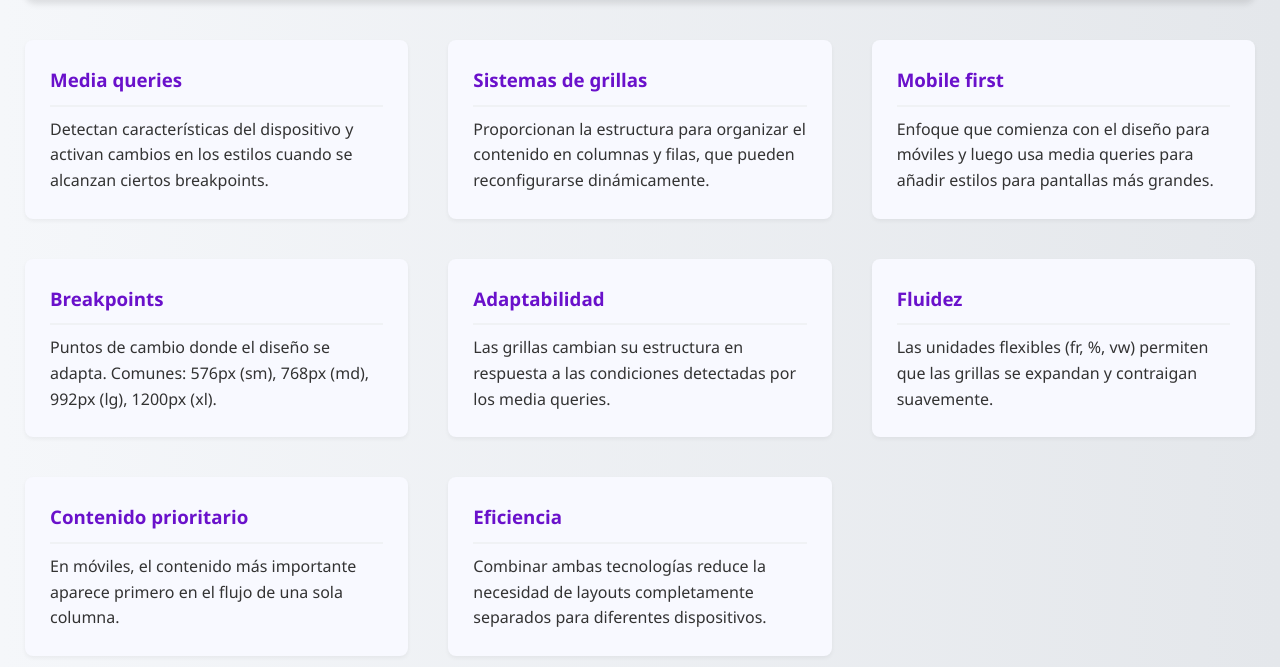
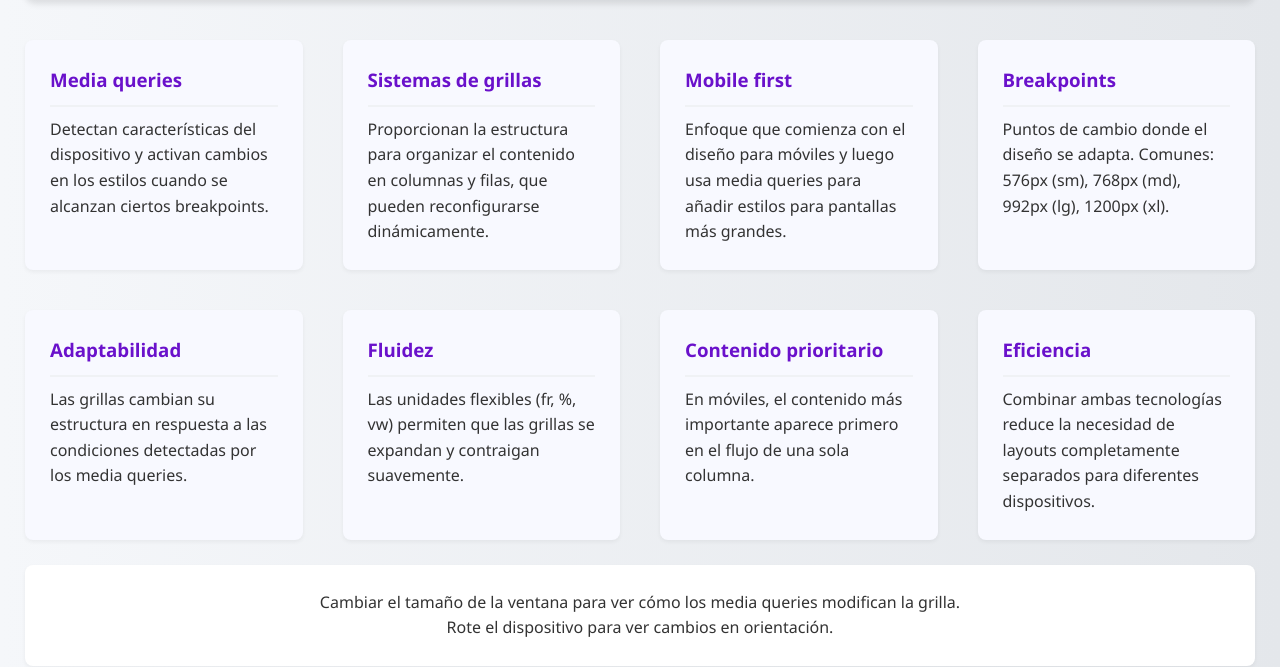
Before and after one commit to ismora/C2_2025_SOFT11, a plain HTML site: page Bootstrap/Ejercicio grillas y media queries/ejercicio.html in a window 1280 px wide. Shown: the part 152-819 px from the top of the page. Drawn offline with nearby package versions, Linux system fonts and the light colour scheme.

Commit message:
[update] mediaQueries con practica

```diff
--- a/Bootstrap/Ejercicio grillas y media queries/ejercicio.css
+++ b/Bootstrap/Ejercicio grillas y media queries/ejercicio.css
@@ -107,6 +107,22 @@ footer {
 
 /* Escritorio (≥992px) */
 
+@media (min-width: 992px) {
+    body {
+        padding: var(--spacing-md);
+    }
+
+    .grid-system {
+        grid-template-columns: repeat(4, 1fr);
+        /* 3 columnas: Se expande a 3 columnas */
+        gap: var(--spacing-lg); /* Aumenta el padding del body y el margin-bottom del header */
+    }
+
+    header {
+        margin-bottom: var(--spacing-lg);
+    }
+}
+
 /* Ejercicio 1: Defina como se debe comportan la página web en páginas desde los 992px hasta los 1199px:
 - La grilla se debe convertir en una de 4 columnas.
 - Se debe mejorar la legibilidad con más espacio interno usando --spacing-lg.
```
